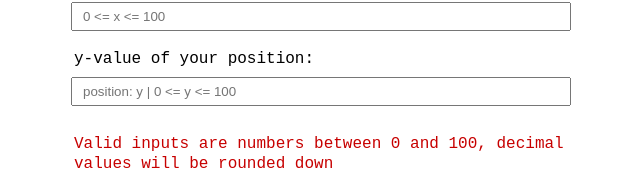
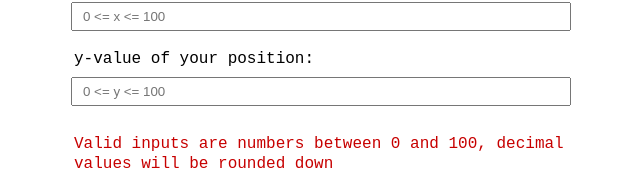
Before and after one commit to 6r0b1/nordcloud, a Next.js app: page / in a window 1280 px wide. Shown: the part 362-532 px from the top of the page, without its empty margins (319-959 px from the left). Built offline with nearby package versions, Linux system fonts and the light colour scheme.

Commit message:
fixed placeholder y-pos

```diff
--- a/pages/index.tsx
+++ b/pages/index.tsx
@@ -135,7 +135,7 @@ export default function Home() {
                             <input
                                 name="posY"
                                 type="text"
-                                placeholder="position: y | 0 <= y <= 100"
+                                placeholder="0 <= y <= 100"
                                 onChange={handleChange}
                             />
                         </div>
```
